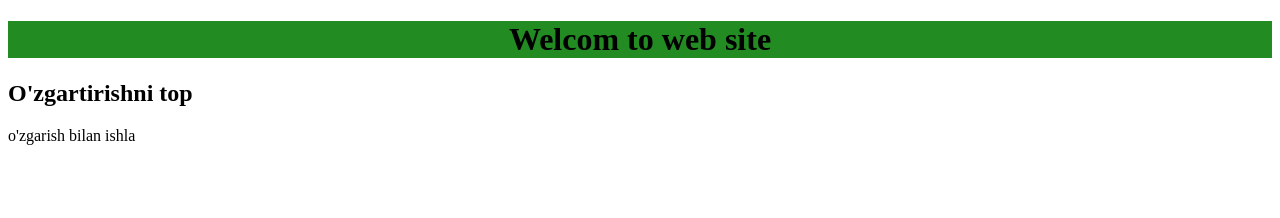
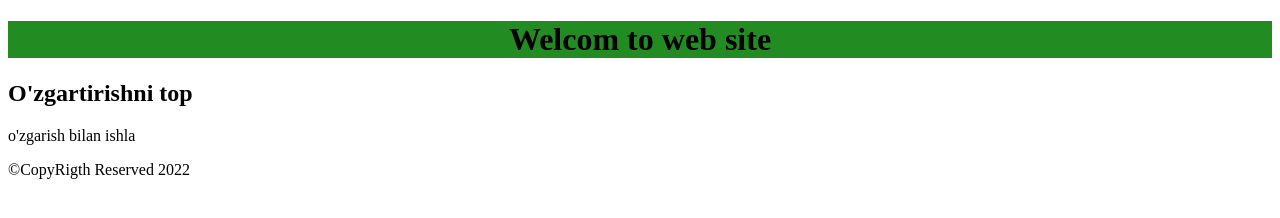
Before and after one commit to MashhurDev/onlinestore, a plain HTML site: page index.html in a window 1280 px wide. Drawn offline with Linux system fonts and the light colour scheme.

Commit message:
Added new footer files

```diff
--- a/index.html
+++ b/index.html
@@ -15,5 +15,8 @@
         <h2>O'zgartirishni top</h2>
         <p>o'zgarish bilan ishla</p>
     </main>
+    <footer>
+        <p>&copy;CopyRigth Reserved 2022</p>
+    </footer>
 </body>
 </html>
```
